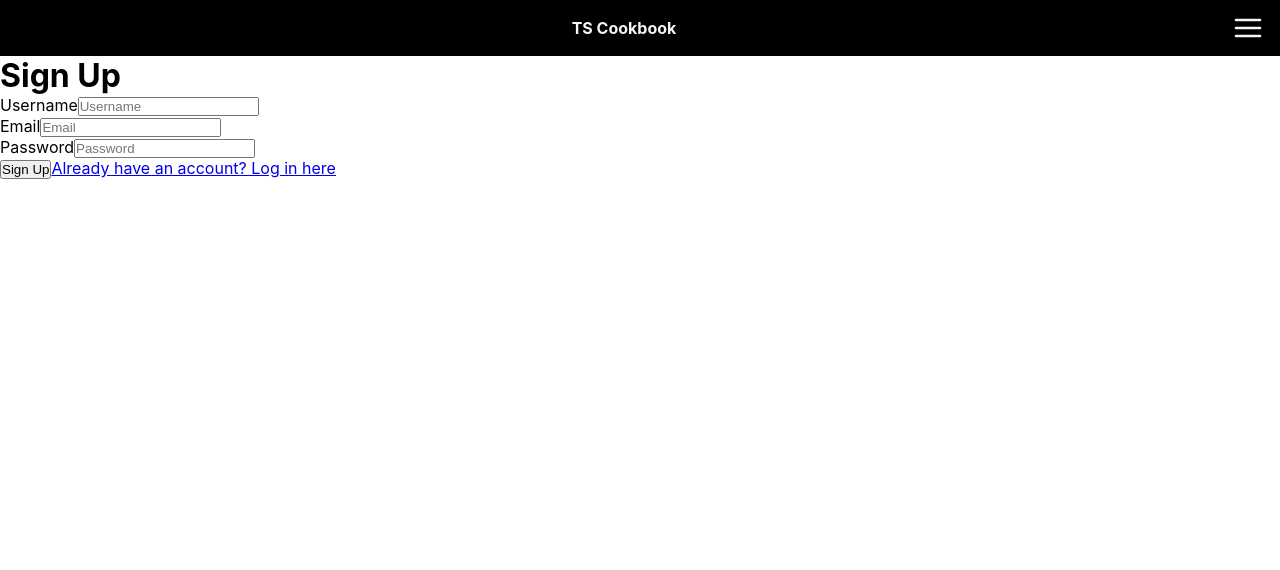
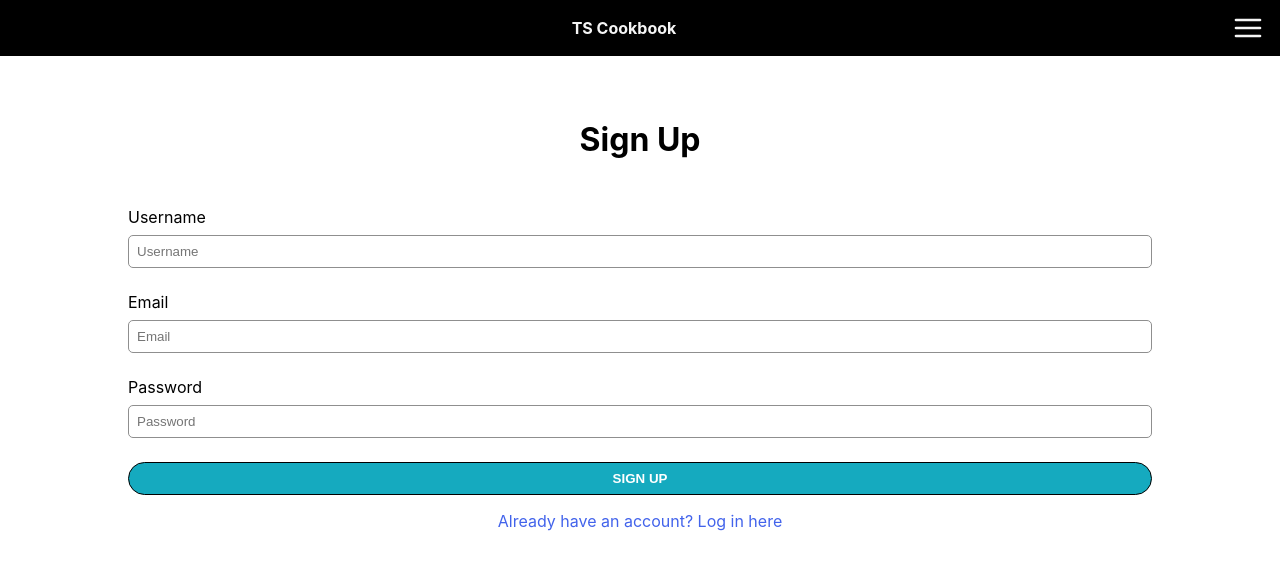
Before and after one commit to Smoopfrog/tscookbook, a React (Create React App) app in the folder frontend/: page /signup in a window 1280 px wide. Shown: the top 570 px of the page. Built offline with nearby package versions, Linux system fonts and the light colour scheme; no server answers.

Commit message:
add login stlying to sign up page

```diff
--- a/frontend/src/Components/pages/Signup.tsx
+++ b/frontend/src/Components/pages/Signup.tsx
@@ -4,6 +4,8 @@ import { useNavigate } from "react-router-dom";
 import { Link } from "react-router-dom";
 import { useAppDispatch } from "../../hooks";
 import { login } from "../../slices/userSlice";
+import "../../Styles/LoginPage.css";
+
 interface User {
   username: string;
   email: string;
@@ -31,22 +33,22 @@ const Signup = () => {
   };
 
   return (
-    <form onSubmit={handleSubmit(handleSignup)}>
+    <form onSubmit={handleSubmit(handleSignup)} className="login-form">
       <h1>Sign Up</h1>
-      <div className="user-input-div">
+      <div className="login-form-input">
         <label>Username</label>
         <input placeholder="Username" {...register("username")} />
       </div>
-      <div className="user-input-div">
+      <div className="login-form-input">
         <label>Email</label>
         <input placeholder="Email" {...register("email")} />
       </div>
-      <div className="user-input-div">
+      <div className="login-form-input">
         <label>Password</label>
         <input placeholder="Password" {...register("password")} />
       </div>
       <button type="submit">Sign Up</button>
-      <Link to="/login">Already have an account? Log in here</Link>
+      <Link className="login-link" to="/login">Already have an account? Log in here</Link>
     </form>
   );
 };
```
